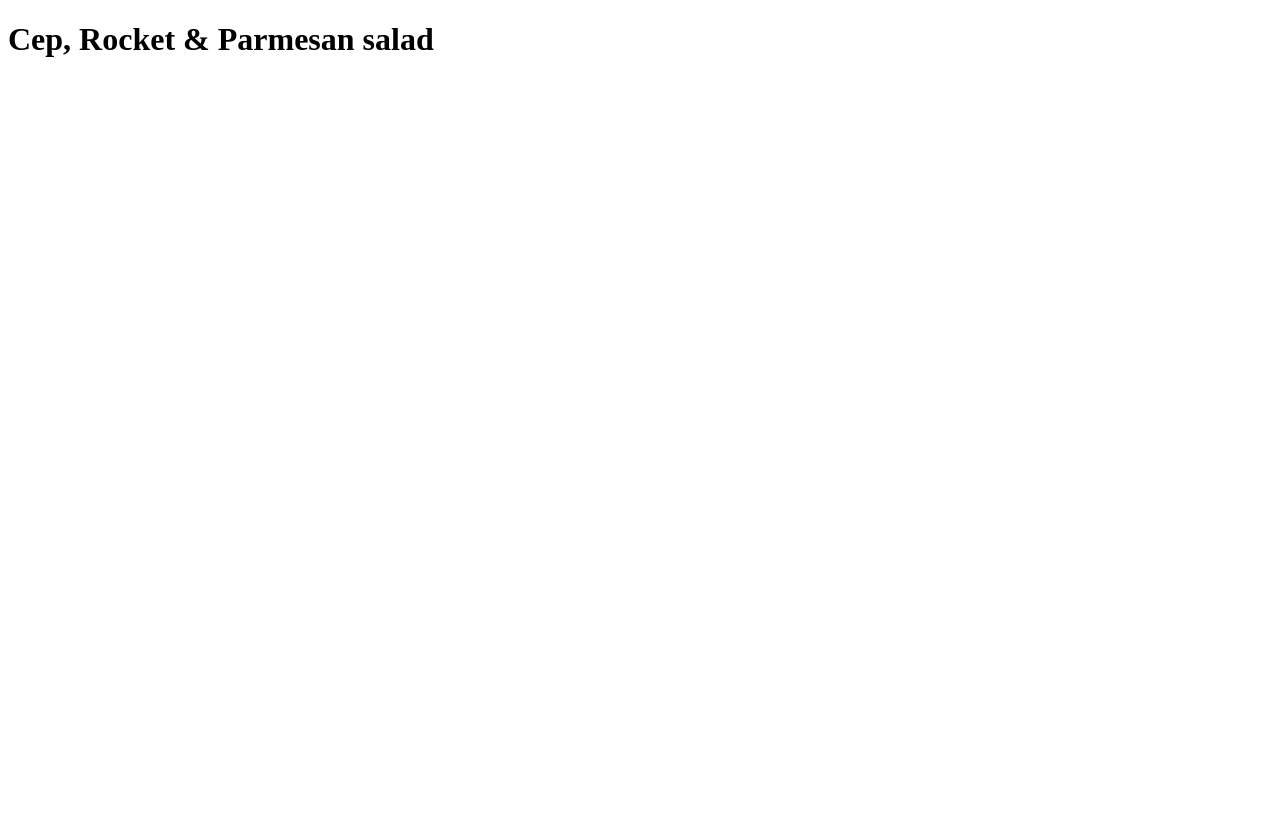
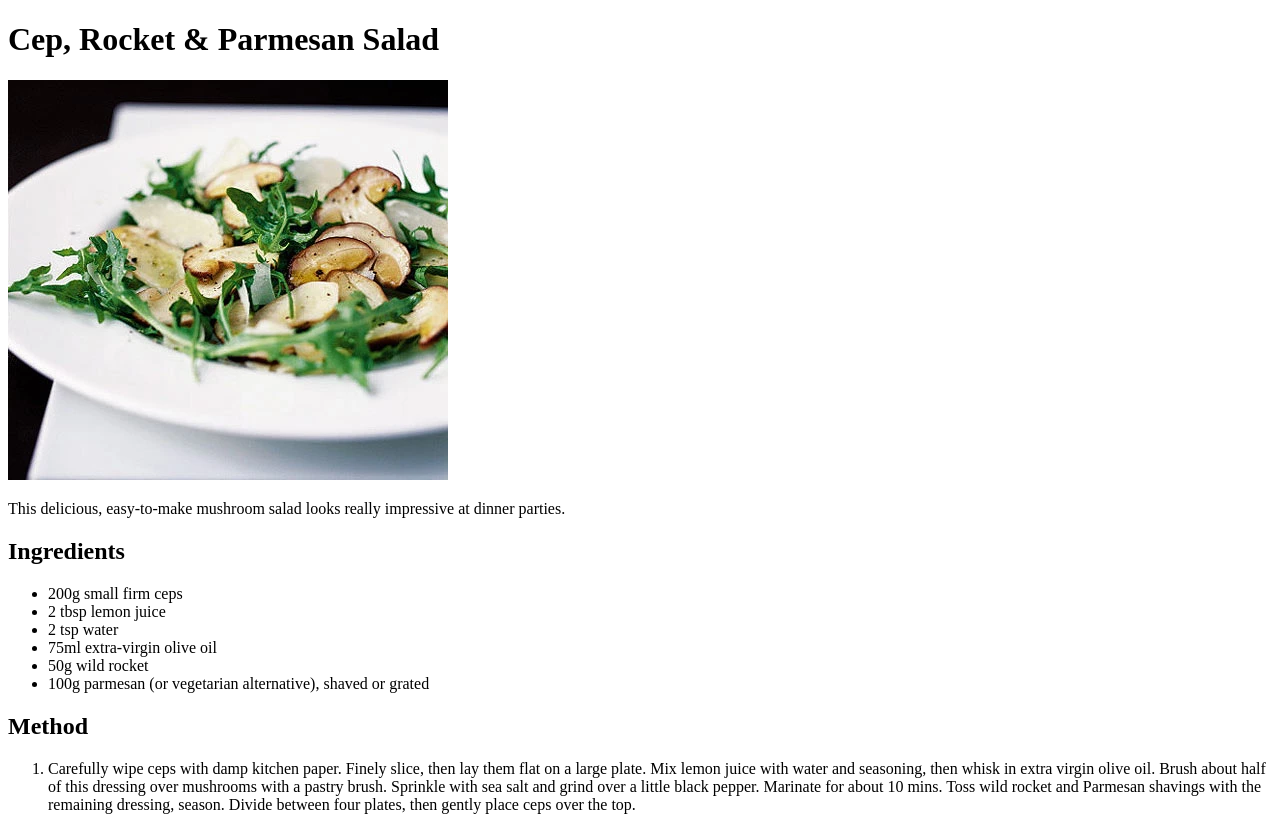
Before and after one commit to simonbanyard/odin_recipes, a plain HTML site: page recipes/salad.html in a window 1280 px wide. Before the commit the page ends 800 px from the top, so only its background shows below. Drawn offline with Linux system fonts and the light colour scheme.

Commit message:
Added content to garlic_bread.html and salad.html

```diff
--- a/recipes/salad.html
+++ b/recipes/salad.html
@@ -2,9 +2,25 @@
 <html lang="en">
 <head>
 	<meta charset="UTF-8">
-	<title>Cep, Rocket & Parmesan salad</title>
+	<title>Cep, Rocket & Parmesan Salad</title>
 </head>
 <body>
-	<h1>Cep, Rocket & Parmesan salad</h1>
+	<h1>Cep, Rocket & Parmesan Salad</h1>
+	<img src="../img/cep_rocket_salad.jpg" alt="Cep, Rocket & Parmesan salad presented on a plate">
+	<p>This delicious, easy-to-make mushroom salad looks really impressive at dinner parties.</p>
+	<h2>Ingredients</h2>
+	<ul>
+		<li>200g small firm ceps</li>
+		<li>2 tbsp lemon juice</li>
+		<li>2 tsp water</li>
+		<li>75ml extra-virgin olive oil</li>
+		<li>50g wild rocket</li>
+		<li>100g parmesan (or vegetarian alternative), shaved or grated</li>
+	</ul>
+
+	<h2>Method</h2>
+	<ol>
+		<li>Carefully wipe ceps with damp kitchen paper. Finely slice, then lay them flat on a large plate. Mix lemon juice with water and seasoning, then whisk in extra virgin olive oil. Brush about half of this dressing over mushrooms with a pastry brush. Sprinkle with sea salt and grind over a little black pepper. Marinate for about 10 mins. Toss wild rocket and Parmesan shavings with the remaining dressing, season. Divide between four plates, then gently place ceps over the top.</li>
+	</ol>
 </body>
 </html>
```
Also changed, not shown: recipes/garlic_bread.html (+16 -0 lines).
